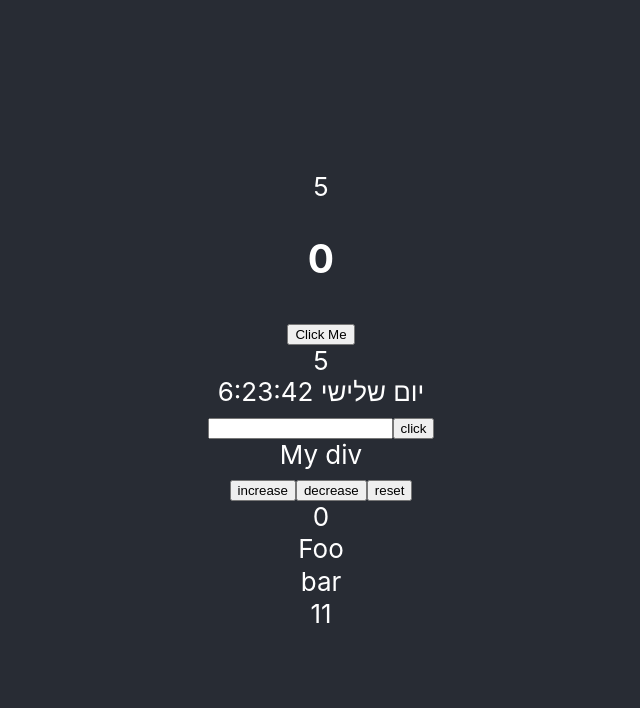
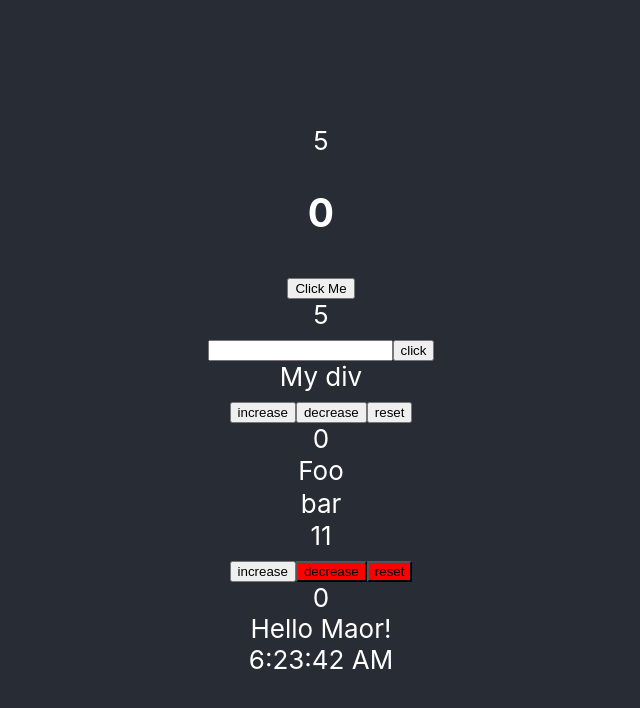
Before and after one commit to MaorAmar/learnReact, a React (Create React App) app: page / in a window 1280 px wide. Shown: the top 708 px of the page, without its empty margins (319-959 px from the left). Built offline with nearby package versions, Linux system fonts and the light colour scheme.

Commit message:
class first change

```diff
--- a/package.json
+++ b/package.json
@@ -16,7 +16,8 @@
     "start": "react-scripts start",
     "build": "react-scripts build",
     "test": "react-scripts test",
-    "eject": "react-scripts eject"
+    "eject": "react-scripts eject",
+    "format": "prettier --write ."
   },
   "eslintConfig": {
     "extends": [
@@ -35,5 +36,8 @@
       "last 1 firefox version",
       "last 1 safari version"
     ]
+  },
+  "devDependencies": {
+    "prettier": "^3.6.2"
   }
 }
--- a/src/App.js
+++ b/src/App.js
@@ -1,16 +1,15 @@
-
-import './App.css';
-import CountUp from './Components/CountUp';
-import CountButton from './Components/CountButton';
-import CountDown from './Components/CountDown';
-import TodayTime from './Components/TodayTime';
-import InputViewer from './Components/InputViewer';
-import MyDivContainer from './Components/MyDivContainer';
-import Counter from './Components/Counter';
-import TableRow from './Components/TableRow';
-import CountViewer from './Components/CountViewer';
-import CounterSec from './Components/counter/Counter';
-
+import "./App.css";
+import Welcome from "./Components/Welcome";
+import CountUp from "./Components/CountUp";
+import CountButton from "./Components/CountButton";
+import CountDown from "./Components/CountDown";
+import TodayTime from "./Components/TodayTime";
+import InputViewer from "./Components/InputViewer";
+import MyDivContainer from "./Components/MyDivContainer";
+import Counter from "./Components/Counter";
+import TableRow from "./Components/TableRow";
+import CountViewer from "./Components/CountViewer";
+import CounterSec from "./Components/counter/Counter";
 
 function App() {
   return (
@@ -19,12 +18,14 @@ function App() {
         <CountUp />
         <CountButton />
         <CountDown count={10} />
-        <TodayTime />
         <InputViewer />
         <MyDivContainer />
-        <Counter/>
+        <Counter />
         <TableRow />
         <CountViewer count={11} />
+        <CounterSec />
+        <Welcome name="Maor" />
+        <TodayTime />
       </header>
     </div>
   );
--- a/src/Components/TodayTime.jsx
+++ b/src/Components/TodayTime.jsx
@@ -1,3 +1,4 @@
+/*
 import React, {useState} from 'react';
 import Watch from './Watch';
 
@@ -12,4 +13,33 @@ function TodayTime() {
     <Watch milliseconds={today} />
   );
 }
+
 export default TodayTime;
+*/
+
+import React from "react";
+class TodayTime extends React.Component {
+  constructor(props) {
+    super(props);
+    this.interval = setInterval(() => {
+      this.upTime();
+    }, 1000);
+    this.state = { time: new Date().toLocaleTimeString() };
+  }
+  componentDidMount() {
+    this.interval = setInterval(() => {
+      this.upTime();
+    }, 1000);
+  }
+
+  upTime() {
+    this.setState({ time: new Date().toLocaleTimeString() });
+  }
+  componentWillUnmount() {
+    clearInterval(this.interval);
+  }
+  render() {
+    return <React.Fragment>{this.state.time}</React.Fragment>;
+  }
+}
+export default TodayTime;
--- a/src/Components/Welcome.jsx
+++ b/src/Components/Welcome.jsx
@@ -1,7 +1,19 @@
-import React from 'react';
+import React, { useState } from "react";
+/*  // קומפוננטה פונקציה
+function Welcome(props) {
+  const [greeting, setGreeting] = useState(`Hello ${props.name}!`);
+  return <div>{greeting}</div>;
+}
+*/
 
-function WelCome(props) {
-  const { prefix, name }  = props.user;
-  return(<span>Hello, {prefix} {name}</span>)
+class Welcome extends React.Component {
+  constructor(props) {
+    super(props);
+    this.state = { greeting: `Hello ${props.name}!` };
+  }
+  render() {
+    return <div>{this.state.greeting}</div>;
+  }
 }
-export default WelCome;
+
+export default Welcome;
--- a/src/Components/counter/counter.css
+++ b/src/Components/counter/counter.css
@@ -1,3 +1,3 @@
-button.mydiv {
-    background-color: red;
+button.myDiv {
+  background-color: red;
 }
```
Also changed, not shown: src/Components/Counter.jsx (+42 -6 lines), src/Components/ErrorBoundary.jsx (added, +22 -0 lines), 1 other file (tests, documents, lock files or other folders).
